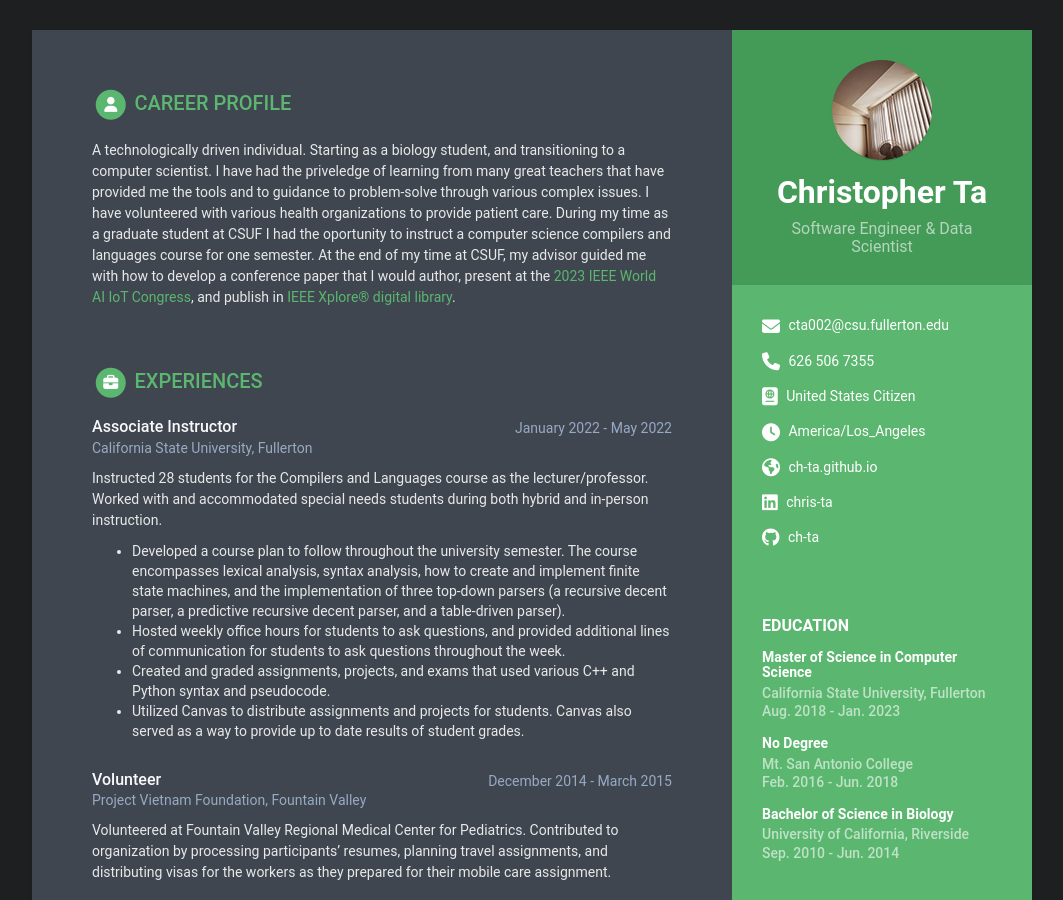
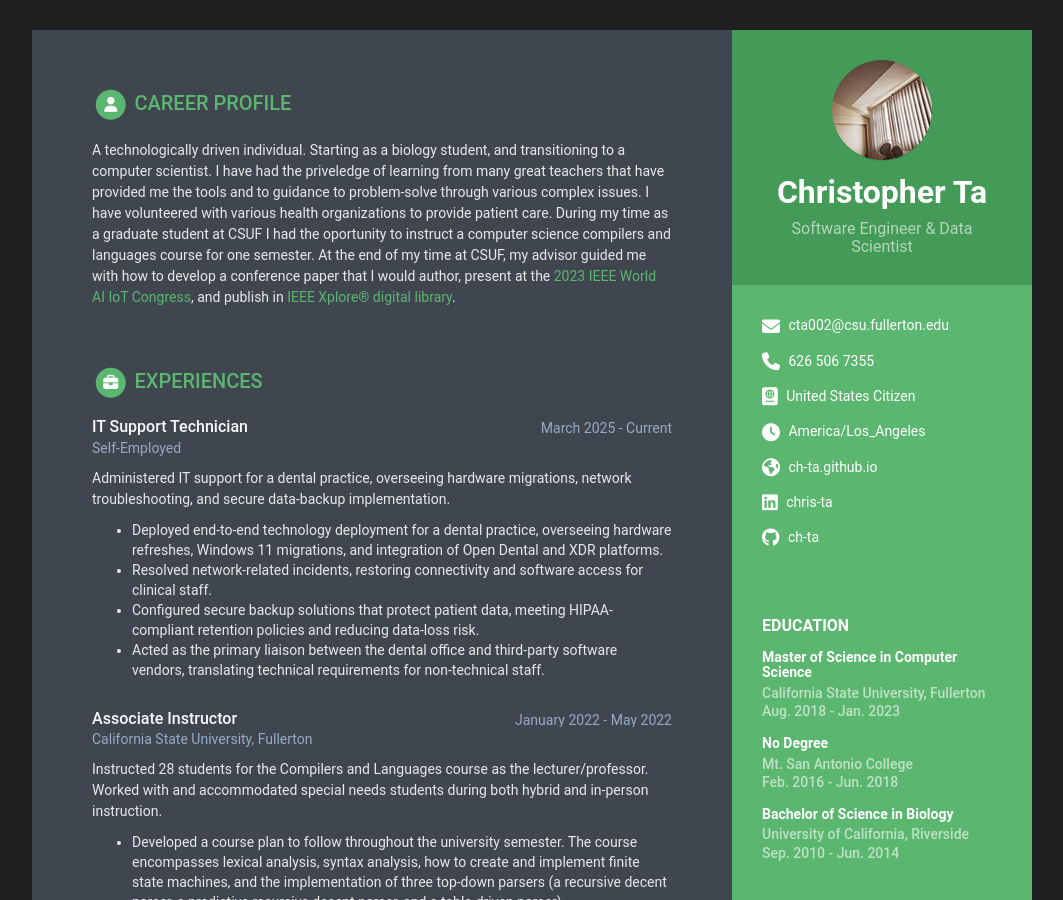
Before and after one commit to ch-ta/online-cv, a Jekyll site: the page built from index.html, in a window 1280 px wide and 900 px high. Shown: the whole window, without its empty margins (108-1171 px from the left). Built offline with Jekyll 4.4.1, drawn with Linux system fonts in a browser that asks for light colours; some of the changed text lies outside the part shown.

Commit message:
Update data.yml

```diff
--- a/_data/data.yml
+++ b/_data/data.yml
@@ -110,6 +110,21 @@ education:
 experiences:
     title: Experiences
     info:
+      - role: IT Support Technician
+        time: March 2025 - Current
+        company: Self-Employed
+        details: |
+          Administered IT support for a dental practice, overseeing hardware migrations, network
+          troubleshooting, and secure data-backup implementation.
+          - Deployed end-to-end technology deployment for a dental practice, overseeing
+            hardware refreshes, Windows 11 migrations, and integration of Open Dental and
+            XDR platforms.
+          - Resolved network-related incidents, restoring connectivity and software access for
+            clinical staff.
+          - Configured secure backup solutions that protect patient data, meeting
+            HIPAA-compliant retention policies and reducing data-loss risk.
+          - Acted as the primary liaison between the dental office and third-party software
+            vendors, translating technical requirements for non-technical staff.
       - role: Associate Instructor
         time: January 2022 - May 2022
         company: California State University, Fullerton
@@ -198,6 +213,18 @@ projects:
     #intro: >
     #  List of projects:
     assignments:
+      - title: OCI VPS Secure Reverse Proxy & Home-Service Tunnel
+        link: "#"
+        tagline: "Using Oracle Cloud Infrastructure virutal private server as a reverse proxy and VPN tunnel entrypoint for a home service."
+
+      - title: Shell-Script Automation Suite
+        link: "https://github.com/ch-ta/Bash-Script-Collection"
+        tagline: "Collection of Bash scripts for system health monitoring, log rotation, and automated patch deployment."
+
+      - title: Docker-Compose Monitoring Stack
+        link: "https://github.com/ch-ta/Docker-Compose-Collection"
+        tagline: "Multi-service stack deployed on a Raspberry Pi 4, featuring custom Python metric collection, health-check scripts, and Grafana dashboards for infrastructure monitoring."
+
       - title: Landing Page
         link: "https://github.com/ch-ta/Resume"
         tagline: "A landing page to connect my online resume and curriculum vitae."
```
